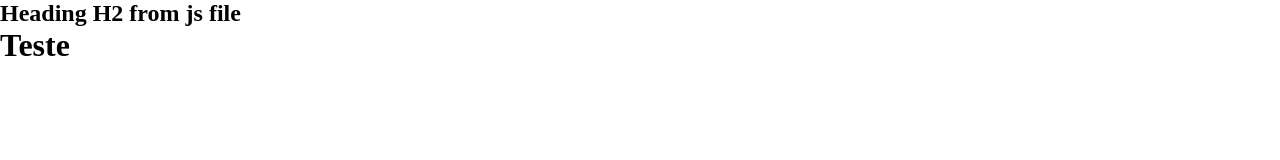
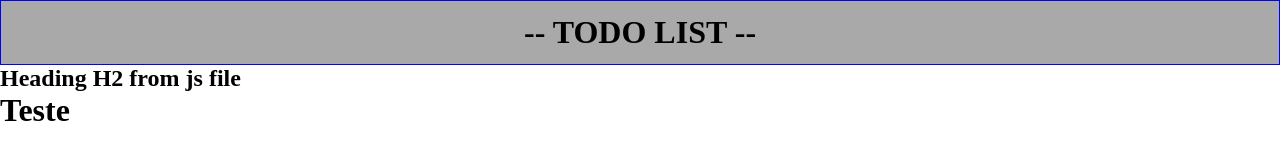
Before and after one commit to Mariutti/todo-list, a website built with webpack: page src/index.html in a window 1280 px wide. Built offline with nearby package versions, Linux system fonts and the light colour scheme.

Commit message:
header: simple text for testing layout

```diff
--- /dev/null
+++ b/src/headerModule/header.js
@@ -0,0 +1,9 @@
+const header = (domEl)=>{
+    const header = document.createElement('header')
+    header.innerHTML = 'todo list'
+
+    return domEl.append(header)
+
+};
+
+export default header;
--- a/src/index.js
+++ b/src/index.js
@@ -1,9 +1,12 @@
 import './style.css'
+import header from './headerModule/header.js'
 
 console.log('teste from js')
 
 const contentDiv = document.querySelector('.content')
 
+header(contentDiv)
+
 const h2El = document.createElement('h2')
 h2El.innerHTML = 'Heading H2 from js file';
 
--- a/src/style.css
+++ b/src/style.css
@@ -5,3 +5,18 @@
     padding: 0;
     box-sizing: border-box;
 }
+
+header {
+    border: 1px solid blue;
+    font-size: 2rem;
+    font-weight: bold;
+    text-transform: uppercase;
+    padding: .4em 1em;
+    background-color: darkgrey;
+    text-align: center;
+}
+
+header::after,
+header::before{
+    content: " -- ";
+}
```
Also changed, not shown: dist/bundle.js.
